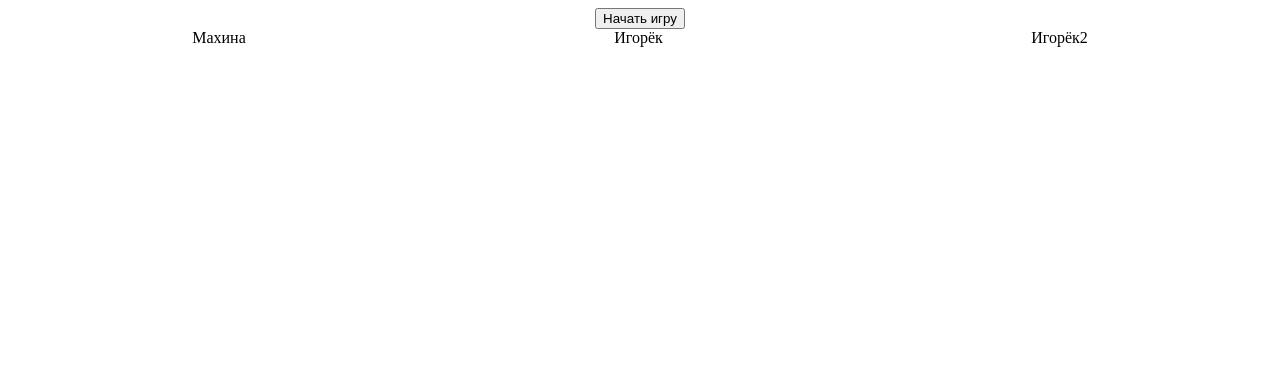
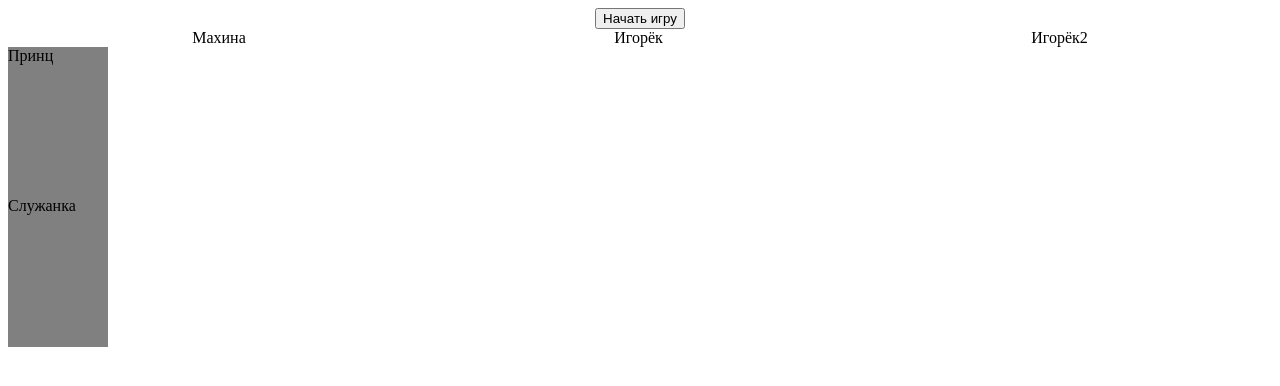
Before and after one commit to FreshHead/secret_message_game, a website with bundled scripts: page src/index.html in a window 1280 px wide. Both pictures are taken after a click on the button "Начать игру". Built offline with nearby package versions, Linux system fonts and the light colour scheme.

Commit message:
better logging

```diff
--- a/src/index.html
+++ b/src/index.html
@@ -1,11 +1,13 @@
 <!doctype html>
 <html lang="en">
+
 <head>
   <meta charset="UTF-8" />
   <link rel="stylesheet" type="text/css" href="style.css" />
   <title>Тайное послание</title>
   <script type="module" src="secret_message_cli.mjs"></script>
 </head>
+
 <body>
   <div class="menu">
     <button id="start-btn">Начать игру</button>
@@ -15,7 +17,10 @@
     <div id="opponents"></div>
     <div id="grave"></div>
     <div id="deck"></div>
-      <div id="user-container"></div>
+    <div id="user-container">
+        <div id="card-container"></div>
+    </div>
   </div>
 </body>
+
 </html>
--- a/src/player/Player.mjs
+++ b/src/player/Player.mjs
@@ -11,6 +11,7 @@ export default class Player {
     this.hand = [firstCard];
   }
 
+
   isCanBePlayed(card, otherCard) {
     return otherCard.value !== 7 || card.value === 5 || card.value === 6;
   }
--- a/src/player/User.mjs
+++ b/src/player/User.mjs
@@ -2,5 +2,43 @@ import Player from "./Player.mjs";
 export default class User extends Player {
     constructor(firstCard) {
         super('Игрок', firstCard)
+        const that = this;
+        this.hand = new Proxy([firstCard], {
+            get(target, prop) {
+                if (['push', 'unshift', 'pop', 'shift'].includes(prop)) {
+                    that.renderCard();
+                }
+                return target[prop];
+            }
+            // set(target, prop, val) {
+            //     console.log("в ловушке set", { target, prop, val })
+            //     target[prop] = val;
+            //     that.renderCard();
+            //     return true;
+            // }
+        });
+    }
+
+    renderCard() {
+        const cardContainer = document.getElementById('card-container')
+        cardContainer.textContent = '';
+
+        this.hand.forEach((card) => {
+            const uiCard = document.createElement('div');
+            uiCard.innerHTML = card.name;
+            uiCard.classList.add('card');
+            document.getElementById('card-container').appendChild(uiCard);
+        })
+    }
+
+    async chooseCardAndTarget(opponents) {
+        new Promise(resolve => {
+
+        })
+        return {
+            card: this.hand.pop(),
+            target: opponents[0],
+            cardToKill: 1
+        }
     }
 }
--- a/src/secret_message_cli.mjs
+++ b/src/secret_message_cli.mjs
@@ -2,10 +2,6 @@ import Deck from "./card/Deck.mjs";
 import Player from './player/Player.mjs';
 import AI from "./player/AI.mjs";
 import User from "./player/User.mjs";
-
-// Импорт веб-компонент
-import UiOpponent from "./components/UiOpponent.js";
-import UiUser from "./components/UiUser.js";
 
 // Всё что касается выбора карт может находится в классе игрока.
 // Он не делает конкретные игровые действия, а передаёт намерение в game loop.
@@ -24,28 +20,28 @@ async function gameLoop() {
   const deck = new Deck();
   const grave = [];
   const opponents = [new AI('Махина', deck.getCard()), new AI('Игорёк', deck.getCard()), new AI('Игорёк2', deck.getCard())]
-  const uiOpponents = opponents.map(opponent => {
-    const uiOpponent = document.createElement('ui-opponent');
-    uiOpponent.model = opponent
+  opponents.forEach(opponent => {
+    const uiOpponent = document.createElement('div');
+    uiOpponent.textContent = opponent.name;
     document.getElementById('opponents').appendChild(uiOpponent);
-    return uiOpponent;
   });
 
-  const uiUser = document.createElement('ui-user');
-  uiUser.model = new User(deck.getCard());
-  document.getElementById('user-container').appendChild(uiUser);
-
-  const players = [uiUser, ...uiOpponents];
+  const players = [new User(deck.getCard()), ...opponents];
 
   let existingPlayers = players;
   while (deck.length > 0 && existingPlayers.length > 1) {
-    console.debug(existingPlayers.forEach(player => console.debug(playerToString(player), "color: orange")));
+    console.debug('Начало круга. Игроки:\n' + playersToString(existingPlayers));
     for (let i = 0; ; i++) {
       existingPlayers = players.filter((player) => !player.isDead);
-      if (i >= existingPlayers.length || existingPlayers.length === 1) {
+      if (i >= existingPlayers.length || existingPlayers.length === 1 || deck.length == 0) {
         break;
       }
-      console.log({currentPlayer: existingPlayers[i], opponents: existingPlayers.toSpliced(i, 1)})
+      const currentPlayer = existingPlayers[i];
+      console.debug('Текущий игрок: ', playerToString(currentPlayer));
+      const currentPlayerOpponents = existingPlayers.toSpliced(i, 1);
+      console.debug('Его противники:\n', playersToString(currentPlayerOpponents));
+      logDeck(deck);
+      console.debug('Сыгранные карты: ', grave.map(card => cardToString(card)).join(', '));
       await makeTurn(existingPlayers[i], players.toSpliced(i, 1), deck, grave);
 
       if (existingPlayers.length === 1) {
@@ -78,11 +74,18 @@ function logPlayer(player) {
   console.log(playerToString(player));
 }
 
+function logDeck(deck) {
+  console.debug('Карты в колоде: ', deck.length, deck.cards.map(card => cardToString(card)).join(', '));
+}
+
+function playersToString(players) {
+  return players.map(playerToString).join('\n');
+}
 /**
  * @param {{name: string, hand: Array<{name: string, value: number}>}} player
  */
 function playerToString(player) {
-  return `%c${player.name} с ${cardToString(player.hand[0])}`;
+  return `${player.name} с ${cardToString(player.hand[0])}`;
 }
 
 function cardToString(card) {
@@ -96,9 +99,12 @@ function cardToString(card) {
 async function makeTurn(player, opponents, deck, grave) {
   console.log(`\nХодит ${player.name}`);
   player.isImmune = false; // Снимаем старый иммунитет, если он есть.
+
   player.hand.push(deck.getCard());
+  console.log(`${player.name} берёт карту и у него становится ${player.hand.length} карт`, player.hand.map(cardToString).join(', '));
+  logDeck(deck);
 
-  const posibleOpponents = opponents.filter((opponent) => !(opponent.isImmune && opponents.isDead));
+  const posibleOpponents = opponents.filter((opponent) => !opponent.isImmune);
   const { card, target, cardToKill } = await player.chooseCardAndTarget(posibleOpponents);
 
   switch (card.value) {
@@ -142,11 +148,13 @@ async function makeTurn(player, opponents, deck, grave) {
       } else {
         grave.push(target.hand.pop());
         target.hand.push(deck.getCard());
+        console.log(`рука ${target.name} после добора: ${cardToString(target.hand[0])}`);
       }
       break;
     case 6:
       console.log(`${player.name} меняется картами с ${target.name}`);
       const playerCard = player.hand.pop();
+      console.log(`У ${player.name} в руке ${cardToString(playerCard)}`);
       const targetCard = target.hand.pop();
       player.hand.push(targetCard);
       target.hand.push(playerCard);
```
Lines whose indentation alone changed are shown as unchanged.
